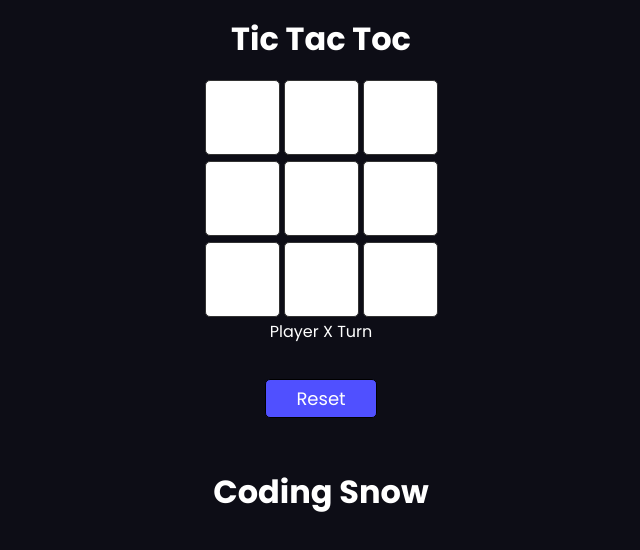
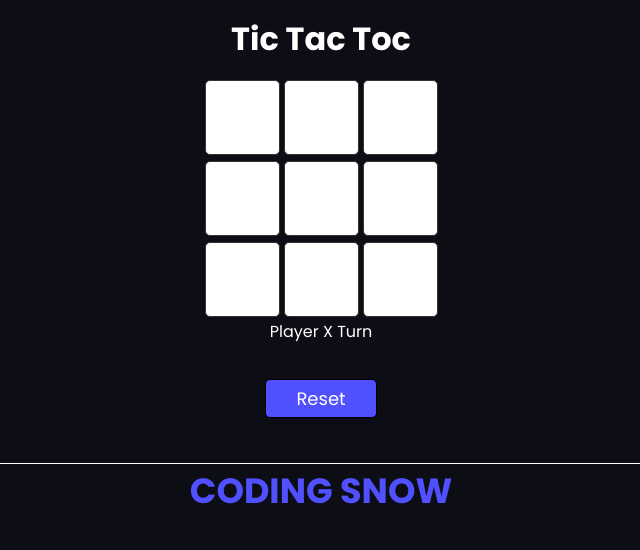
Before and after one commit to Coding-Snow/game, a plain HTML site: page index.html in a window 1280 px wide. Shown: the whole page, without its empty margins (319-959 px from the left). Drawn offline with Linux system fonts and the light colour scheme.

Commit message:
Update style.css

```diff
--- a/style.css
+++ b/style.css
@@ -66,3 +66,11 @@ h1{
   background: #fff;
   color: rgb(80,80,800);
 }
+.cSnow{
+  border-top: 1px solid #fff;
+  font-size: 35px;
+  color: rgb(80,80,800);
+  font-weight: 700;
+  text-transform: uppercase;
+  margin-top: 10px;
+}
```
